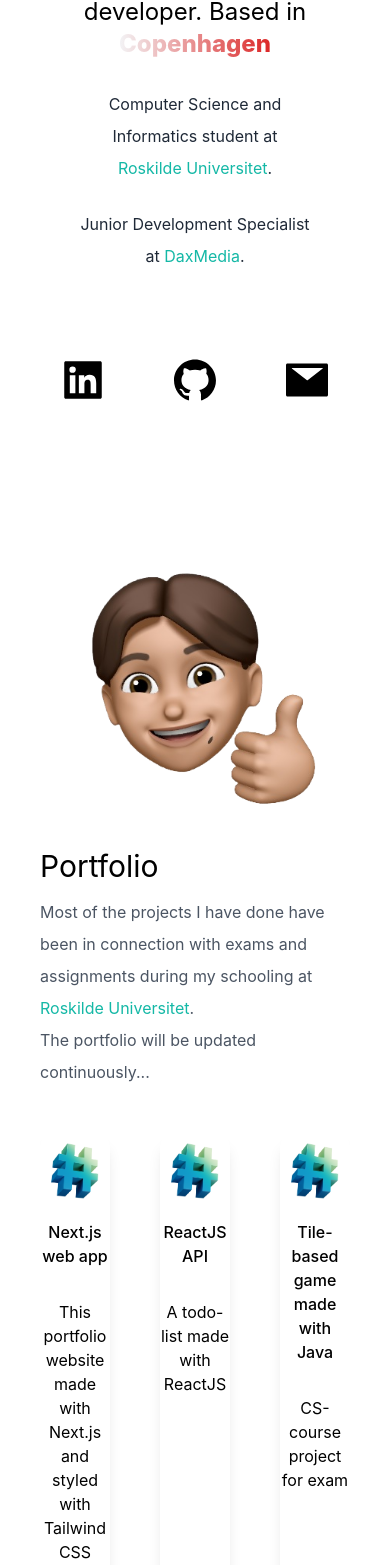
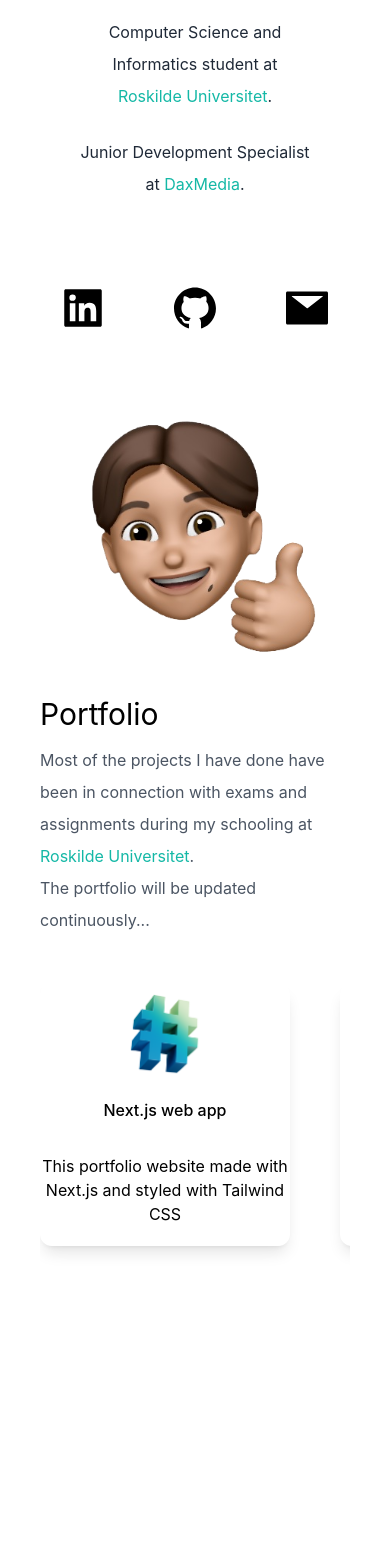
Before and after one commit to Luchassmed/windy, a Next.js app: page / in a window 390 px wide. Shown: the part 432-1997 px from the top of the page. After the commit the page ends 1718 px from the top, so only its background shows below. Built offline with nearby package versions, Linux system fonts and the light colour scheme.

Commit message:
style: responsivitet på md

```diff
--- a/components/Projects.js
+++ b/components/Projects.js
@@ -10,6 +10,15 @@ export default function Projects() {
     mode: "free",
     slides: {
       perView: 3,
+      spacing: 50,
+    },
+  });
+
+  const [sliderRefRespons] = useKeenSlider({
+    loop: true,
+    mode: "free",
+    slides: {
+      perView: 1.2,
       spacing: 50,
     },
   });
@@ -28,6 +37,7 @@ export default function Projects() {
             </p>
           </div>
 
+          <div className="hidden md:block">
             <div
               ref={sliderRef}
               className="keen-slider text-center pb-10 dark:text-white"
@@ -39,7 +49,9 @@ export default function Projects() {
               >
                 <Image src={Hashtag} width={100} height={100} />
 
-              <h3 className="texl-lg font-medium pt-2 pb-8">Next.js web app</h3>
+                <h3 className="texl-lg font-medium pt-2 pb-8">
+                  Next.js web app
+                </h3>
                 <p>
                   This portfolio website made with Next.js and styled with
                   Tailwind CSS
@@ -78,6 +90,62 @@ export default function Projects() {
                 <p>CS-course project for exam</p>
               </a>
             </div>
+          </div>
+
+          <div className="block md:hidden">
+            <div
+              ref={sliderRefRespons}
+              className="keen-slider text-center pb-10 dark:text-white"
+            >
+              <a
+                href="https://github.com/Luchassmed/windy"
+                target="_blank"
+                className="keen-slider__slide number-slide1 shadow-lg rounded-xl pb-5 hover:scale-110"
+              >
+                <Image src={Hashtag} width={100} height={100} />
+
+                <h3 className="texl-lg font-medium pt-2 pb-8">
+                  Next.js web app
+                </h3>
+                <p>
+                  This portfolio website made with Next.js and styled with
+                  Tailwind CSS
+                </p>
+              </a>
+              <a
+                href="https://github.com/Luchassmed/react-api"
+                target="_blank"
+                className="keen-slider__slide number-slide2 shadow-lg rounded-xl pb-5"
+              >
+                <Image src={Hashtag} width={100} height={100} />
+                <h3 className="texl-lg font-medium pt-2 pb-8">ReactJS API</h3>
+                <p>A todo-list made with ReactJS</p>
+              </a>
+              <a
+                href="https://github.com/Luchassmed/cs-course/tree/master/EC21"
+                target="_blank"
+                className="keen-slider__slide number-slide3 shadow-lg rounded-xl pb-5"
+              >
+                <Image src={Hashtag} width={100} height={100} />
+                <h3 className="texl-lg font-medium pt-2 pb-8">
+                  Tile-based game made with Java
+                </h3>
+                <p>CS-course project for exam</p>
+              </a>
+              <a
+                href="https://github.com/Luchassmed/cs-course/tree/master/WITS22"
+                target="_blank"
+                className="keen-slider__slide number-slide4 shadow-lg rounded-xl pb-5"
+              >
+                <Image src={Hashtag} width={100} height={100} />
+                <h3 className="texl-lg font-medium pt-2 pb-8">
+                  Web based blogserver made with
+                  <br /> PHP, HTML and API
+                </h3>
+                <p>CS-course project for exam</p>
+              </a>
+            </div>
+          </div>
         </section>
       </div>
     </>
--- a/pages/index.js
+++ b/pages/index.js
@@ -60,8 +60,11 @@ export default function Home() {
                 visible: { scale: 1, opacity: 1, transition: { delay: 0.4 } },
               }}
             >
-              <h2 className="text-5xl py-2 text-teal-600 font-medium md:text-6xl">
+              <h2 className="hidden md:block py-2 text-teal-600 font-medium text-6xl">
                 Hello, I'm Luchas Schmidt
+              </h2>
+              <h2 className="block md:hidden py-2 text-teal-600 font-medium text-3xl">
+                Hello, I'm <br /> Luchas Schmidt
               </h2>
             </motion.div>
             <motion.div
@@ -90,7 +93,7 @@ export default function Home() {
               <Socials />
             </motion.div>
           </div>
-          <div className="relative mx-auto rounded-full w-80 h-80 mt-20 md:h-96 md:w-96">
+          <div className="relative mx-auto rounded-full w-80 h-80 md:mt-20 md:h-96 md:w-96">
             <Image src={Avatar} layout="fill" objectFit="cover" />
           </div>
         </section>
```
Lines whose indentation alone changed are shown as unchanged.
